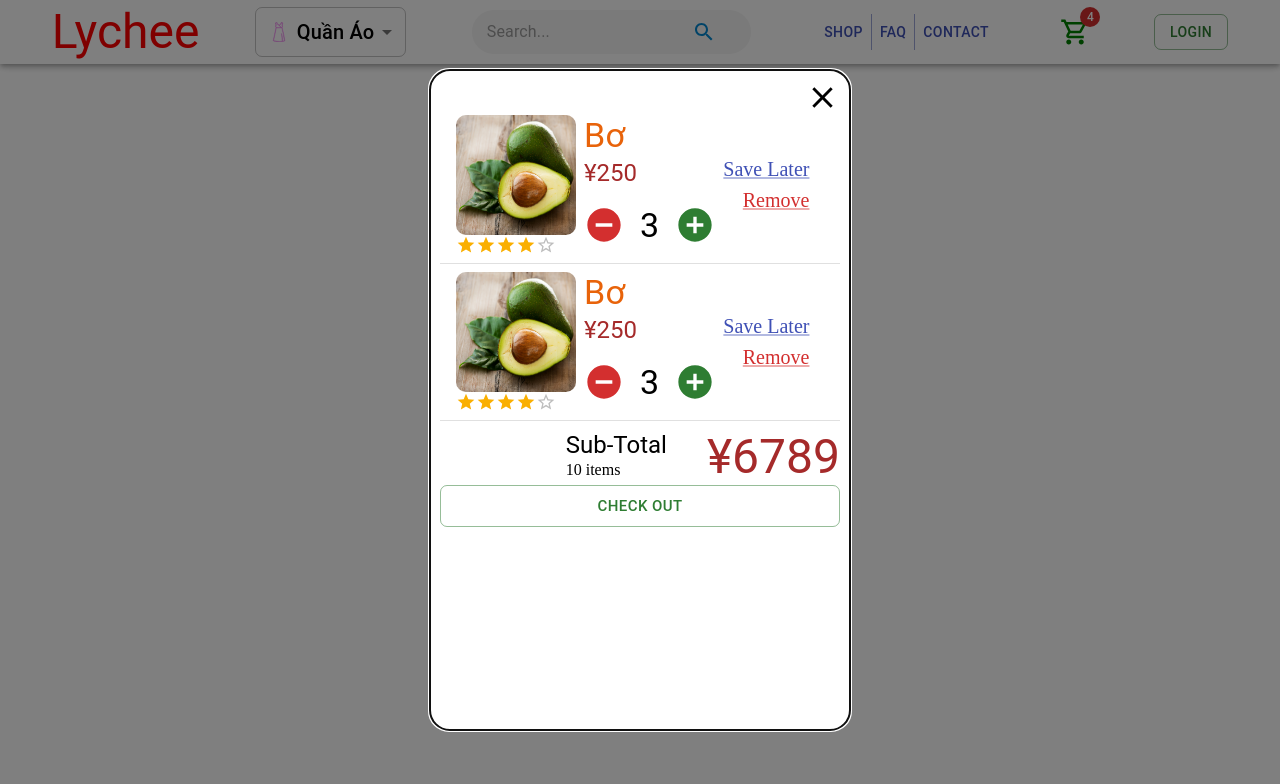
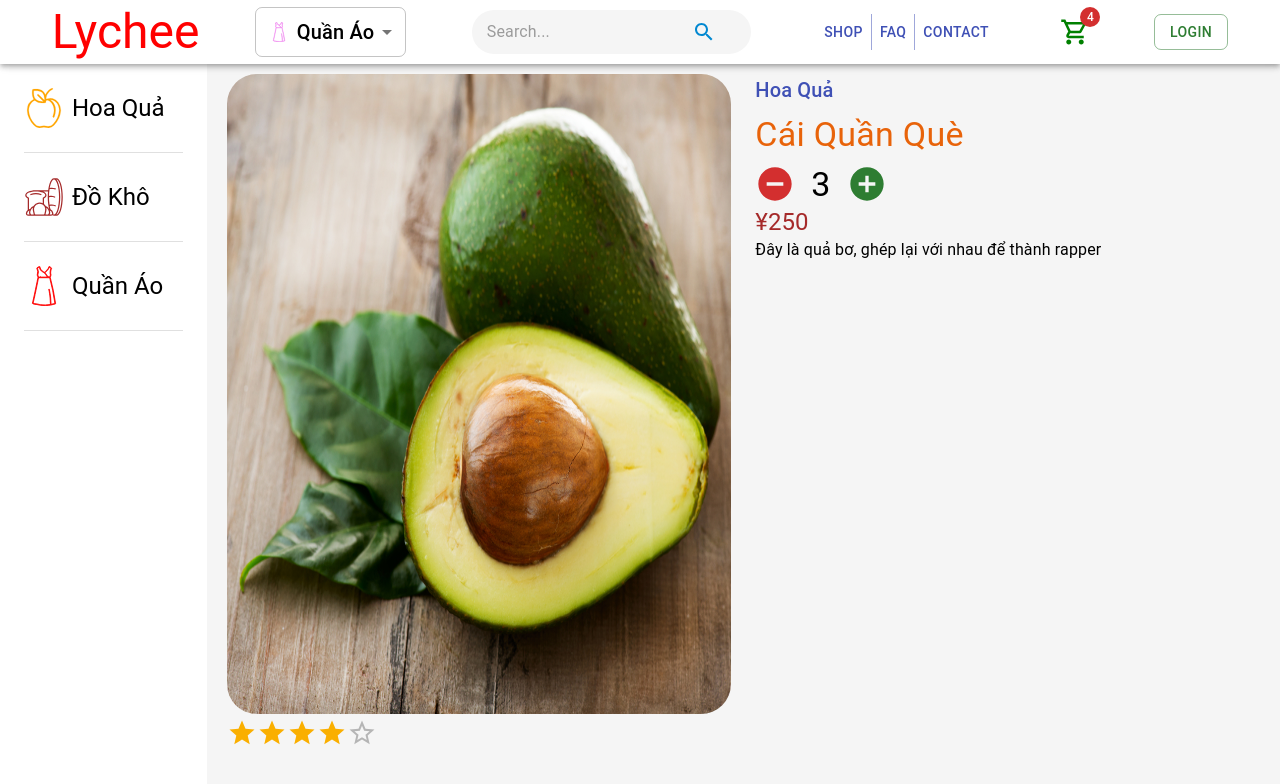
Before and after one commit to ShumeiBrother/LycheeFrontEnd, a React (Create React App) app in the folder lycheereactjs/: page /product in a window 1280 px wide. Shown: the top 784 px of the page. Built offline with nearby package versions, Linux system fonts and the light colour scheme.

Commit message:
Add product Detail

```diff
--- a/lycheereactjs/src/App.js
+++ b/lycheereactjs/src/App.js
@@ -4,6 +4,7 @@ import { Route, Routes } from "react-router-dom";
 import LeftBar from "./component/LeftBar";
 import Navbar from "./component/Navbar/";
 import ProductList from "./component/ProductList";
+import ProductDetail from "./page/ProductDetail";
 import ConfiguredTheme from "./theme";
 
 function App() {
@@ -21,6 +22,7 @@ function App() {
               </Stack>
             }
           />
+          <Route path="/product/*" element={<ProductDetail/>}></Route>
         </Routes>
       </Box>
     </ThemeProvider>
--- a/lycheereactjs/src/component/Navbar/Cart/index.js
+++ b/lycheereactjs/src/component/Navbar/Cart/index.js
@@ -1,20 +1,18 @@
+import AddCircleOutlinedIcon from "@mui/icons-material/AddCircleOutlined";
+import RemoveCircleOutlinedIcon from "@mui/icons-material/RemoveCircleOutlined";
 import {
-  Button,
-  Divider,
-  Fab,
-  Link,
-  Rating,
-  Stack,
-  Typography,
+    Button,
+    Divider, Link,
+    Rating,
+    Stack,
+    Typography
 } from "@mui/material";
 import { Box } from "@mui/system";
+import avocadoImage from "../../../static/images/products/avocado.jpeg";
 import CommonModal from "../../UIComponent/Common/CommonModal";
-import avocadoImage from "../../../static/images/products/avocado.jpeg";
-import AddCircleOutlinedIcon from "@mui/icons-material/AddCircleOutlined";
-import RemoveCircleOutlinedIcon from "@mui/icons-material/RemoveCircleOutlined";
 function Cart() {
   return (
-    <CommonModal open={true} width={400}>
+    <CommonModal open={false} width={400}>
       <Box display="flex" paddingInline={2}>
         <Stack>
           <img
--- a/lycheereactjs/src/component/UIComponent/Common/CommonModal.js
+++ b/lycheereactjs/src/component/UIComponent/Common/CommonModal.js
@@ -8,8 +8,7 @@ const CommonModal = (props) => {
   const StyledBox = styled(Box)({
     backgroundColor: "white",
     width: width,
-    height: "80vh",
-    maxHeight: 900,
+    maxHeight: "80vh",
     borderRadius: 20,
     padding: 10,
     overflow: "scroll",
--- /dev/null
+++ b/lycheereactjs/src/page/ProductDetail.js
@@ -0,0 +1,87 @@
+import styled from "@emotion/styled";
+import { Grid, Rating, Stack, Typography } from "@mui/material";
+import { grey } from "@mui/material/colors";
+import { Box } from "@mui/system";
+import { Fragment } from "react";
+import LeftBar from "../component/LeftBar";
+import avocadoImage from "../static/images/products/avocado.jpeg";
+import { Theme } from "@mui/material";
+import AddCircleOutlinedIcon from "@mui/icons-material/AddCircleOutlined";
+import RemoveCircleOutlinedIcon from "@mui/icons-material/RemoveCircleOutlined";
+
+const StyledBox = styled(Box)({
+  display: "flex",
+  paddingInline: 20,
+  paddingBlock: 10,
+  backgroundColor: grey[100],
+  height: "100vh",
+  overflow: "scroll",
+});
+
+const StyledImage = styled("img")(({ theme }) => ({
+  borderRadius: 30,
+  width: "100%",
+  height: "70%",
+  [theme.breakpoints.up("sm")]: {
+    height: "70%",
+  },
+  [theme.breakpoints.up("md")]: {
+    height: "80%",
+  },
+}));
+
+function ProductDetail() {
+  return (
+    <Stack direction={"row"} sx={{ overflow: "scroll" }}>
+      <LeftBar />
+      <StyledBox flex={5}>
+        <Stack
+          direction={{ xs: "column", sm: "row" }}
+          width="100%"
+          spacing={{ xs: -10, sm: 3 }}
+        >
+          <Box flex={1}>
+            <StyledImage src={avocadoImage} />
+            <Rating
+              value={4}
+              precision={0.5}
+              sx={{ fontSize: 30 }}
+              //   value={value}
+              //   onChange={(event, newValue) => {
+              //     setValue(newValue);
+              //   }}
+            />
+          </Box>
+          <Box flex={1}>
+            <Typography variant="h6" color="primary">
+              Hoa Quả
+            </Typography>
+            <Stack
+              direction={{ xs: "row", sm: "column" }}
+              justifyContent="space-between"
+            >
+              <Typography variant="h4" color="#E8630A" my={1}>
+                Cái Quần Què
+              </Typography>
+              <Stack direction="row" spacing={2}>
+                <RemoveCircleOutlinedIcon color="error" sx={{ fontSize: 40 }} />
+                <Typography variant="h4" textAlign="center">
+                  3
+                </Typography>
+                <AddCircleOutlinedIcon color="success" sx={{ fontSize: 40 }} />
+              </Stack>
+            </Stack>
+            <Typography variant="h5" color="brown">
+              ¥250
+            </Typography>
+            <Typography>
+              Đây là quả bơ, ghép lại với nhau để thành rapper
+            </Typography>
+          </Box>
+        </Stack>
+        <Box sx={{ height: { xs: 550, sm: 450 } }}></Box>
+      </StyledBox>
+    </Stack>
+  );
+}
+export default ProductDetail;
```
